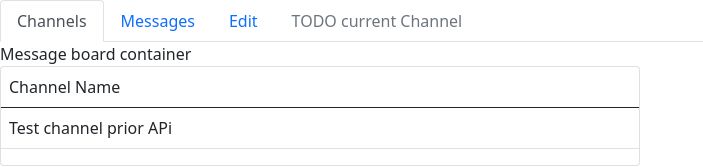
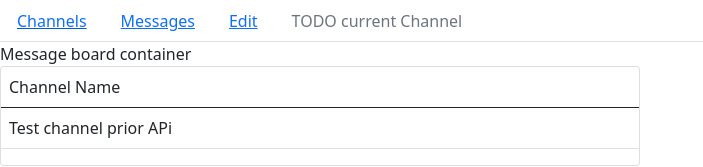
Before and after one commit to KimjManansala/alpha_sense_messaging_board, a React (Create React App) app in the folder client/: page / in a window 1280 px wide. Shown: the top 167 px of the page, without its empty margins (0-703 px from the left). Built offline with nearby package versions, Linux system fonts and the light colour scheme.

Commit message:
message container is set

```diff
--- a/client/package.json
+++ b/client/package.json
@@ -21,7 +21,6 @@
     "test": "react-scripts test",
     "eject": "react-scripts eject"
   },
-  "proxy": "http://localhost:3001",
   "eslintConfig": {
     "extends": [
       "react-app",
--- a/client/src/NavbarMessagingBoard.jsx
+++ b/client/src/NavbarMessagingBoard.jsx
@@ -1,18 +1,26 @@
 import React from 'react';
-import { Nav, NavItem, Dropdown, DropdownItem, DropdownToggle, DropdownMenu, NavLink } from 'reactstrap';
+import { Nav, NavItem, NavLink } from 'reactstrap';
+import { Link, useParams } from "react-router-dom";
 
-function NavbarMessagingBoard(props) {
+function NavbarMessagingBoard() {
+    const { pageSection } = useParams();
     return (
         <Nav tabs>
             <NavItem>
-                <NavLink href="#" active>Channels</NavLink>
+                <Link to="/channel_section">
+                    <NavLink active={pageSection === "channel_section"}>Channels</NavLink>
+                </Link>
             </NavItem>
 
             <NavItem>
-                <NavLink href="#">Messages</NavLink>
+                <Link to="/message_section">
+                    <NavLink active={pageSection === "message_section"}>Messages</NavLink>
+                </Link>
             </NavItem>
             <NavItem>
-                <NavLink href="#">Edit</NavLink>
+                <Link to="/edit_section">
+                    <NavLink active={pageSection === "edit_section"}>Edit</NavLink>
+                </Link>
             </NavItem>
             <NavItem>
                 <NavLink disabled href="#">TODO current Channel</NavLink>
--- a/client/src/views/MessageBoard/Channels.jsx
+++ b/client/src/views/MessageBoard/Channels.jsx
@@ -4,7 +4,13 @@ import {Card, Label, Table} from "reactstrap";
 import Channel from "./Channel";
 
 Channels.propTypes = {
-
+    channels: PropTypes.arrayOf({
+        name: PropTypes.string,
+    }).isRequired,
+    selectedChannel: PropTypes.shape({
+        name: PropTypes.string,
+    }).isRequired,
+    handleUpdateSelectedChannel: PropTypes.func.isRequired,
 };
 
 function Channels({channels, selectedChannel, handleUpdateSelectedChannel}) {
--- a/client/src/views/MessageBoard/MessageBoardContainer.jsx
+++ b/client/src/views/MessageBoard/MessageBoardContainer.jsx
@@ -1,12 +1,17 @@
 import React, {useState} from 'react';
 import { useParams } from 'react-router-dom';
 import Channels from "./Channels";
+import Messages from "./Messages";
 
 function MessageBoardContainer() {
     const { pageSection } = useParams();
+
     const [channels, setChannels] = useState([{
         name: 'Test channel prior APi'
     }]);
+    const [messages, setMessages] = useState([]);
+
+
     const [selectedChannel, setSelectedChannel] = useState({});
 
     const handleUpdateSelectedChannel = (newSelectedChannel) => {
@@ -24,6 +29,9 @@ function MessageBoardContainer() {
                     handleUpdateSelectedChannel={handleUpdateSelectedChannel}
                 />
             )}
+            {pageSection === "message_section" && (
+                <Messages messages={messages} />
+            )}
         </div>
     );
 }
--- a/client/src/views/MessageBoard/Messages.jsx
+++ b/client/src/views/MessageBoard/Messages.jsx
@@ -0,0 +1,30 @@
+import React from 'react';
+import PropTypes from 'prop-types';
+import {Table} from "reactstrap";
+
+Messages.propTypes = {
+    messages: PropTypes.arrayOf(PropTypes.string),
+};
+
+function Messages({
+    messages
+}) {
+    return (
+        <Table>
+            <thead>
+                <tr>
+                    <td>
+                        Message
+                    </td>
+                </tr>
+            </thead>
+            <tbody>
+                {messages.map(message => (
+                    <Messages messages={message} />
+                ))}
+            </tbody>
+        </Table>
+    );
+}
+
+export default Messages;
```
Also changed, not shown: client/src/views/MessageBoard/Message.jsx (added, +20 -0 lines), 2 other files (tests, documents, lock files or other folders).
